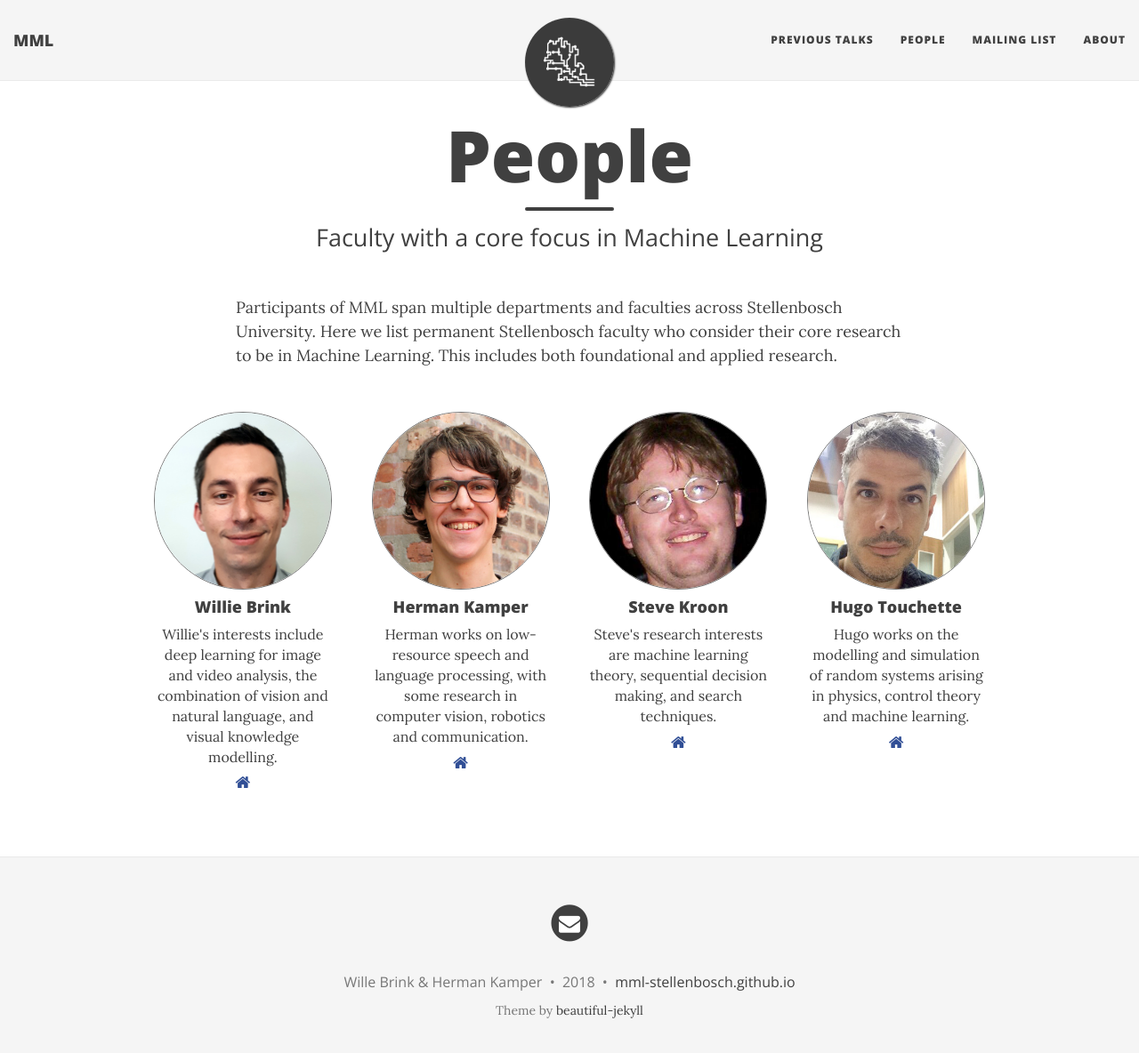
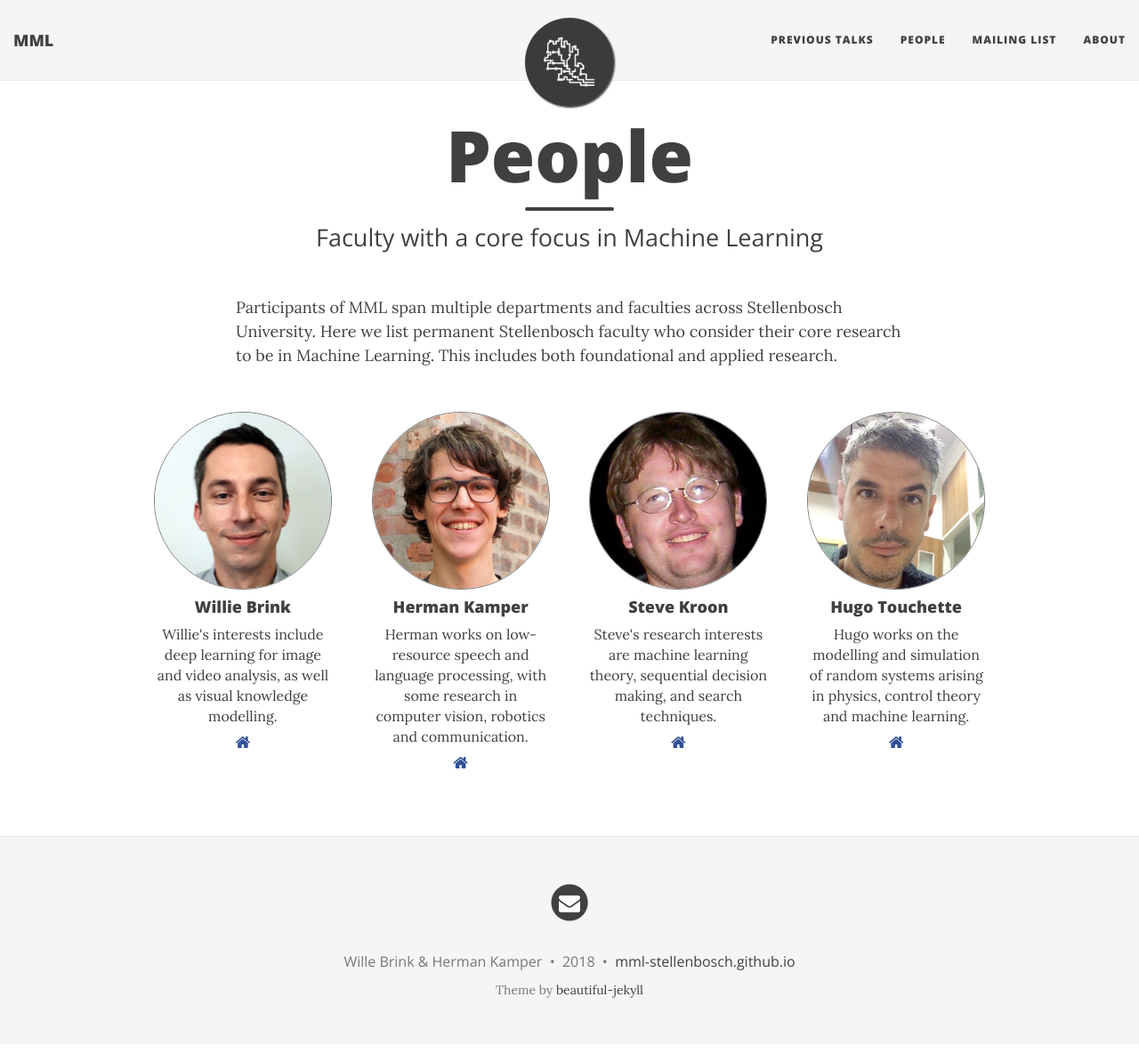
Before and after one commit to mml-stellenbosch/mml-stellenbosch.github.io, a Jekyll site: the page built from people.md, in a window 1280 px wide and 1197 px high. Shown: the top 1184 px of the window at 89% size. Built offline with Jekyll 4.4.1, drawn with Linux system fonts in a browser that asks for light colours; nearby versions of some CDN libraries.

Commit message:
Update people.md

```diff
--- a/people.md
+++ b/people.md
@@ -5,7 +5,7 @@ subtitle: Faculty with a core focus in Machine Learning
 faculty:
   - name: Willie Brink
     img: /photos/willie.jpg
-    desc: Willie's interests include deep learning for image and video analysis, the combination of vision and natural language, and visual knowledge modelling.
+    desc: Willie's interests include deep learning for image and video analysis, as well as visual knowledge modelling.
     website: http://appliedmaths.sun.ac.za/~wbrink/
     url: http://appliedmaths.sun.ac.za/~wbrink/
   - name: Herman Kamper
```
